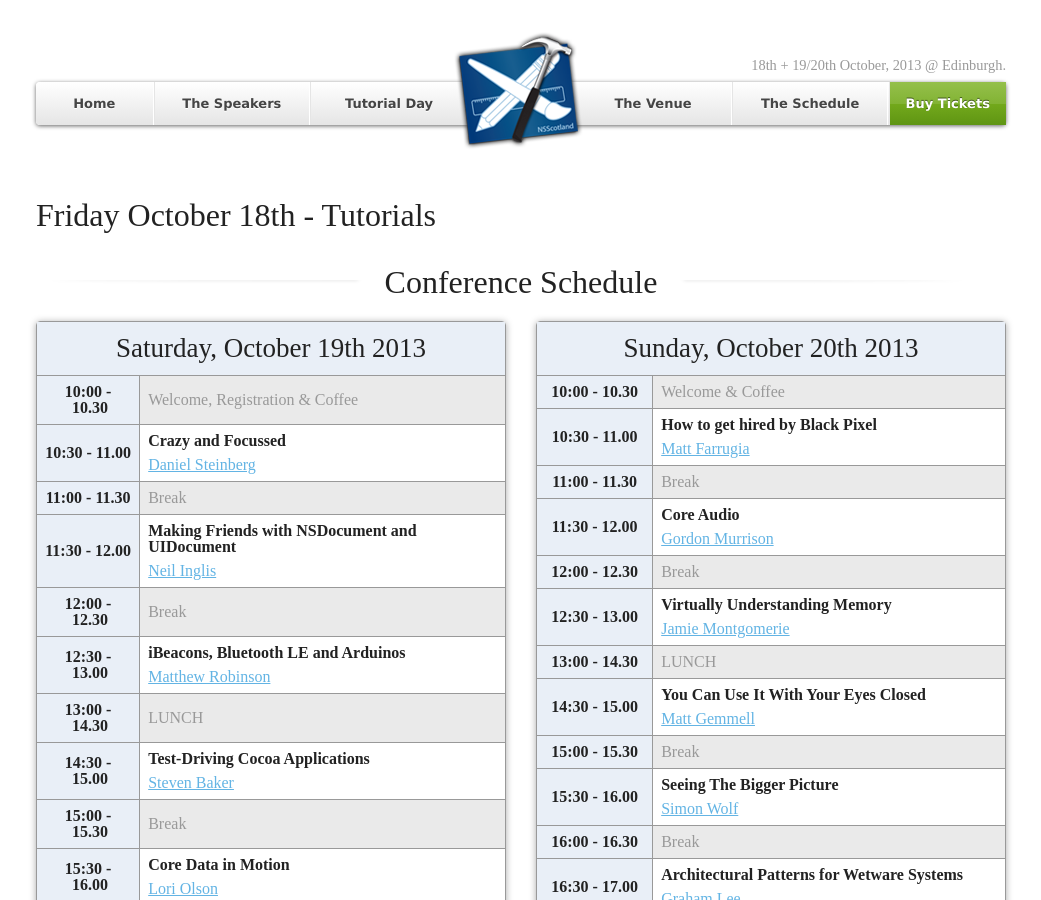
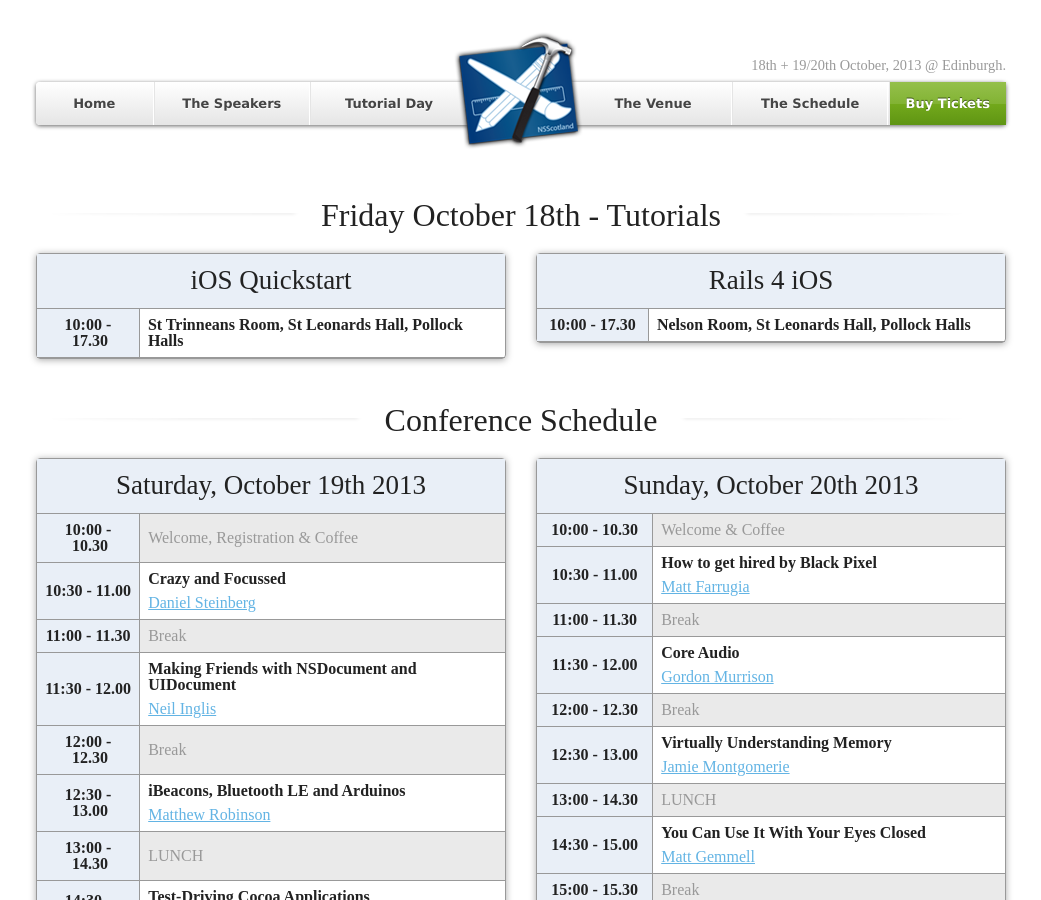
Before and after one commit to acf/nsscotland, a Jekyll site: the page built from schedule.html, in a window 1280 px wide and 900 px high. Shown: the whole window, without its empty margins (119-1160 px from the left). Built offline with Jekyll 4.4.1, drawn with Linux system fonts in a browser that asks for light colours.

Commit message:
scheduke

```diff
--- a/schedule.html
+++ b/schedule.html
@@ -6,7 +6,42 @@
 
   <div class="row schedule">
     <div class="large-12 columns">
-      <h2><span>Friday October 18th - Tutorials</span></h2>
+      <h2 class="with-divider"><span>Friday October 18th - Tutorials</span></h2>
+    </div>
+  </div>
+
+  <div class="row schedule">
+    <div class="large-6 columns">
+
+    <table>
+      <thead>
+      <tr>
+        <th colspan="2">
+          <h3>iOS Quickstart</h3>
+        </th>
+      </tr>
+    </thead>
+      <tr>
+        <th>10:00&nbsp;-&nbsp;17.30</th>
+        <td class="talk">St Trinneans Room, St Leonards Hall, Pollock Halls</td>
+      </tr>
+    </table>
+    </div>
+
+   <div class="large-6 columns">
+    <table>
+      <thead>
+      <tr>
+        <th colspan="2">
+          <h3>Rails 4 iOS</h3>
+        </th>
+      </tr>
+    </thead>
+      <tr>
+        <th>10:00&nbsp;-&nbsp;17.30</th>
+        <td class="talk">Nelson Room, St Leonards Hall, Pollock Halls</td>
+      </tr>
+    </table>
     </div>
   </div>
 
```
